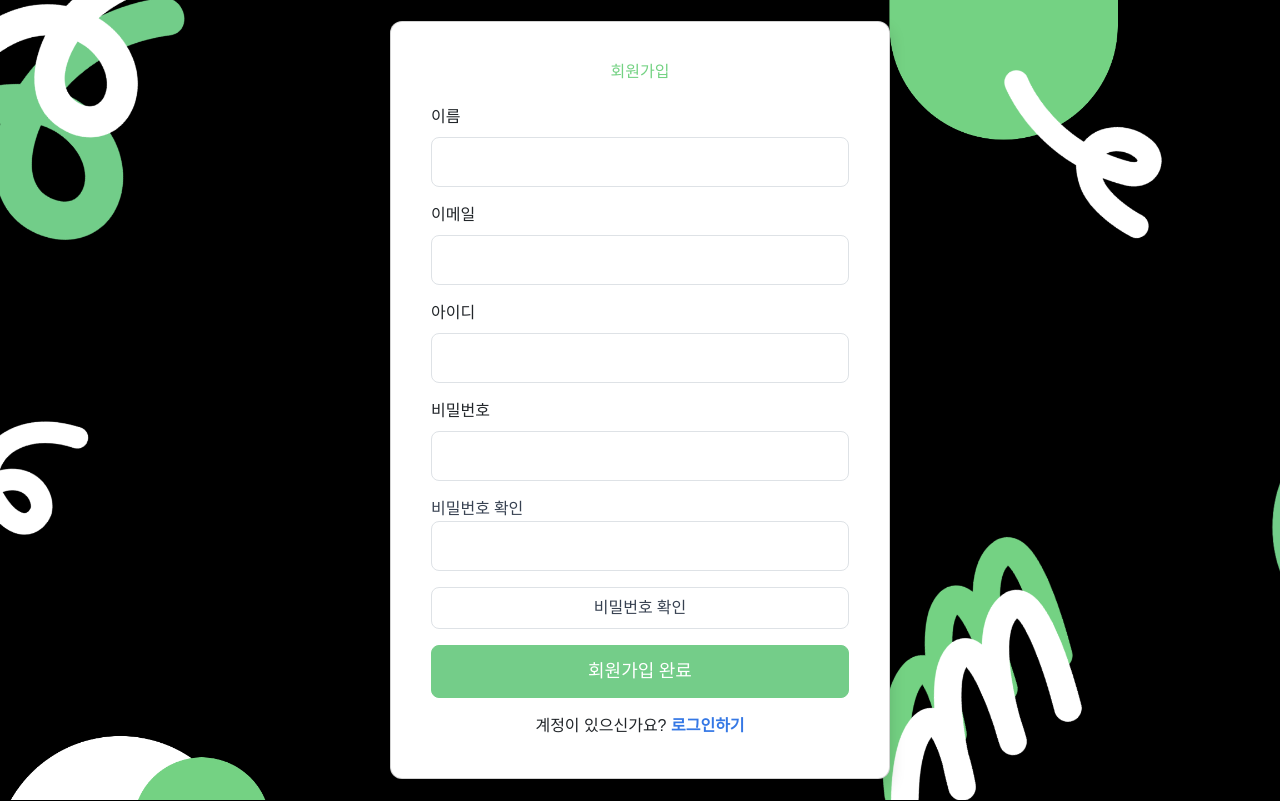
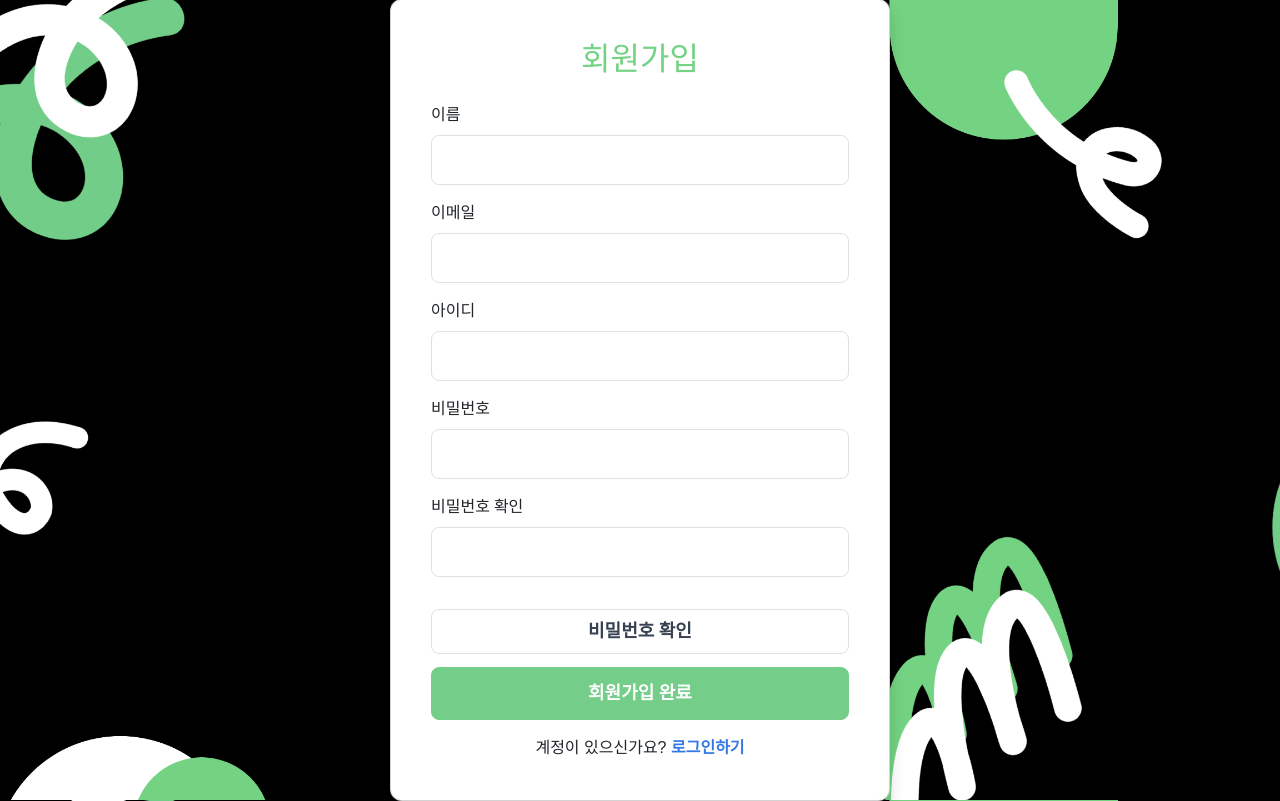
Before and after one commit to skcy1515/Code-Safari-5, a Flask app: page /sign_up in a window 1280 px wide. Run offline with Flask 3, Linux system fonts and the light colour scheme; some libraries are stand-ins or nearby versions; some web fonts are replaced.

Commit message:
회원 정보 수정, 회원가입 수정

```diff
--- a/templates/edit_profile.html
+++ b/templates/edit_profile.html
@@ -255,7 +255,7 @@
             style="background-color: rgb(116, 205, 137); white-space: nowrap"
             onmouseover="this.style.backgroundColor='rgb(101, 175, 118)';"
             onmouseout="this.style.backgroundColor='rgb(116,205,137)';"
-            onclick="checkForm(event)"
+            onclick="confirmPw()"
           >
             비밀번호 확인
           </button>
--- a/templates/sign_up.html
+++ b/templates/sign_up.html
@@ -100,13 +100,20 @@
         font-weight: 400;
         text-align: center;
       }
+      label.fw-light {
+        font-weight: 300; /* 얇은 글꼴 */
+      }
+      .common-button {
+        font-size: 18px; /* 동일한 폰트 크기 */
+        font-weight: 600; /* 동일한 폰트 두께 */
+      }
     </style>
     <title>회원 가입</title>
   </head>
   <body class="d-flex justify-content-center align-items-center vh-100">
     <div class="container d-flex justify-content-center">
       <div class="card shadow bg-white">
-        <h2 class="text-center mb-4">회원가입</h2>
+        <h2 class="text-center fs-2 mb-4">회원가입</h2>
         <form id="signup-form">
           <div class="mb-3">
             <label for="name" class="form-label">이름</label>
@@ -149,11 +156,9 @@
             />
           </div>
           <div class="mb-3">
-            <label
-              for="confirm-password"
-              class="block text-gray-700 font-medium"
-              >비밀번호 확인</label
-            >
+            <label for="confirm-password" class="form-label fw-light">
+              비밀번호 확인
+            </label>
             <input
               type="password"
               id="confirm-password"
@@ -161,6 +166,8 @@
               class="form-control"
               autocomplete="off"
             />
+          </div>
+          <div class="common-button pb-2">
             <button
               type="button"
               class="w-full mt-3 px-4 py-2 text-gray-700 border border-gray-400 rounded-lg hover:bg-gray-100 active:bg-gray-200 transition"
@@ -168,16 +175,17 @@
             >
               비밀번호 확인
             </button>
-
             <p id="message" class="text-danger text-center"></p>
           </div>
+          <div class="common-button">
             <button
               type="submit"
-            class="btn btn-primary w-100"
+              class="btn btn-primary w-100 font-bold"
               onclick="checkForm(event)"
             >
               회원가입 완료
             </button>
+          </div>
           <p class="text-center mt-3">
             계정이 있으신가요? <a href="/login" class="text-link">로그인하기</a>
           </p>
@@ -189,7 +197,6 @@
       let passwordMatch = false;
 
       function checkPassword() {
-        w - 1;
         const password = document.getElementById("password").value;
         const confirmPassword =
           document.getElementById("confirm-password").value;
@@ -231,6 +238,27 @@
           alert("비밀번호가 일치하지 않습니다.");
           return false;
         }
+        $.ajax({
+          type: "POST",
+          url: "/sign_up",
+          data: {
+            userid: userid,
+            password: password,
+            name: name,
+            email: email,
+          },
+          success: function (response) {
+            if (response.result === "success") {
+              alert(response.msg);
+              window.location.href = "/login";
+            }
+          },
+          error: function (xhr) {
+            if (xhr.status === 400) {
+              alert(xhr.responseJSON.msg);
+            }
+          },
+        });
       }
     </script>
   </body>
```
Lines whose indentation alone changed are shown as unchanged.
